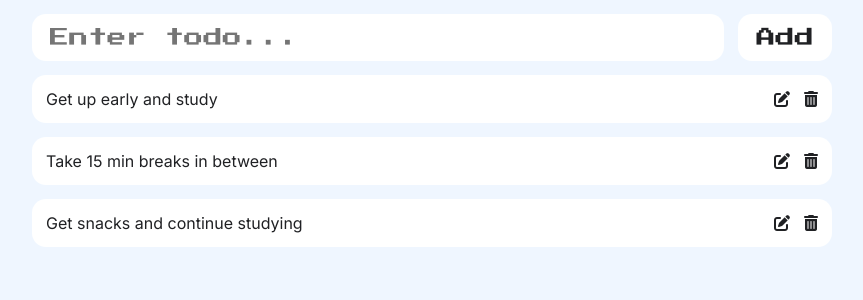
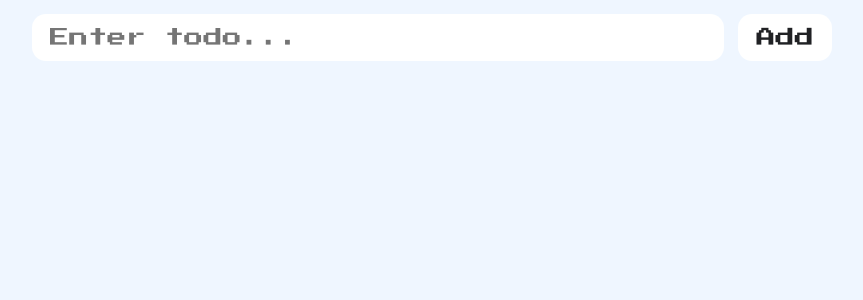
Before and after one commit to D-Gerber/reactjs-todoList, a React (Vite) app: page / in a window 1280 px wide. Shown: the top 300 px of the page, without its empty margins (208-1071 px from the left). Built offline with nearby package versions, Linux system fonts and the light colour scheme.

Commit message:
Update App.jsx

```diff
--- a/src/App.jsx
+++ b/src/App.jsx
@@ -3,11 +3,7 @@ import TodoInput from "./components/TodoInput"
 import TodoList from "./components/TodoList"
 
 function App() {
-  const [todos, setTodos] = useState([
-    'Get up early and study',
-    'Take 15 min breaks in between',
-    'Get snacks and continue studying'
-  ])
+  const [todos, setTodos] = useState([])
 
   function handleAddTodos(newTodo) {
     const newTodoList = [...todos, newTodo]
```
